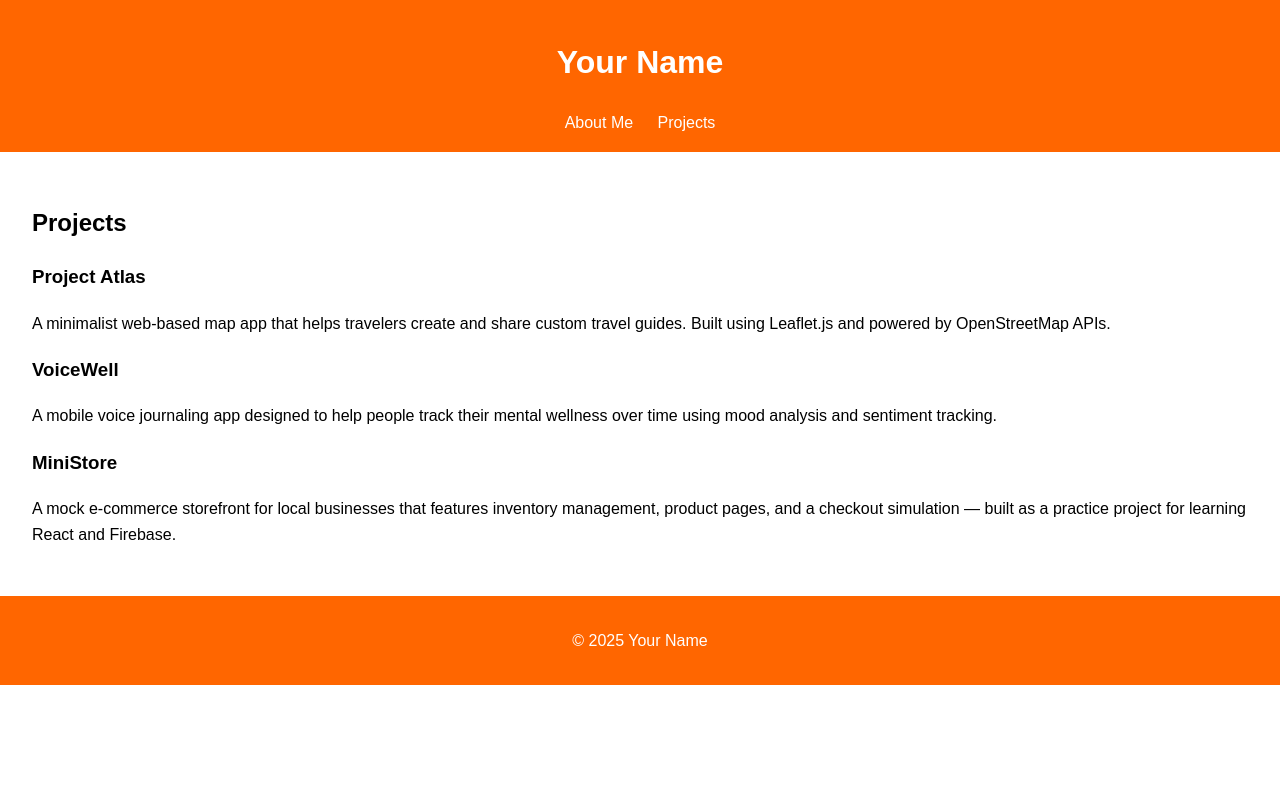
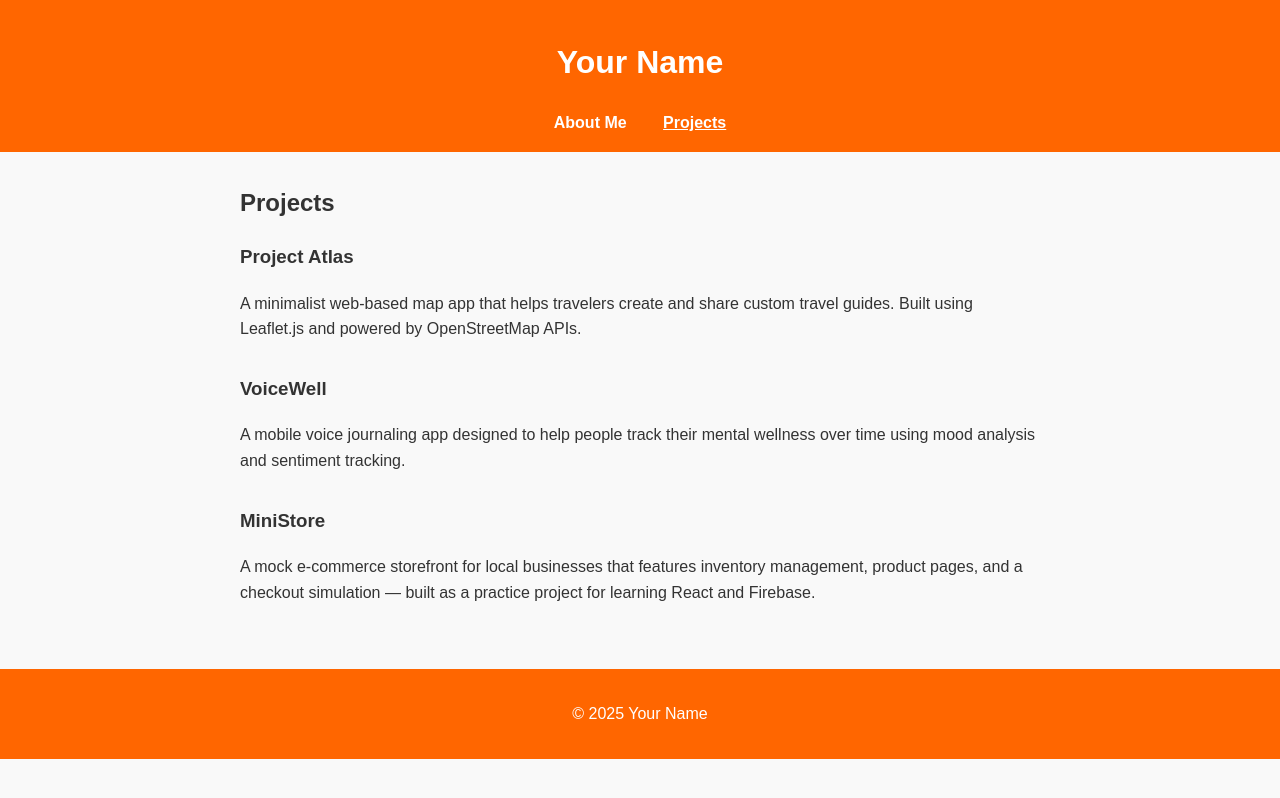
Before and after one commit to ths212/personal-webpage, a plain HTML site: page projects.html in a window 1280 px wide. Drawn offline with Linux system fonts and the light colour scheme.

Commit message:
Update styles.css
update to css

```diff
--- a/styles.css
+++ b/styles.css
@@ -2,22 +2,39 @@ body {
   font-family: Arial, sans-serif;
   margin: 0;
   padding: 0;
+  background: #f9f9f9;
+  color: #333;
   line-height: 1.6;
 }
 
 header, footer {
-  background: #ff6600;
+  background-color: #ff6600;
   color: white;
   text-align: center;
   padding: 1rem 0;
 }
 
 nav a {
-  margin: 0 10px;
+  margin: 0 1rem;
   color: white;
   text-decoration: none;
+  font-weight: bold;
 }
 
-section {
+nav a.active {
+  text-decoration: underline;
+}
+
+main {
   padding: 2rem;
+  max-width: 800px;
+  margin: auto;
 }
+
+h2 {
+  margin-top: 0;
+}
+
+article {
+  margin-bottom: 2rem;
+}
```
